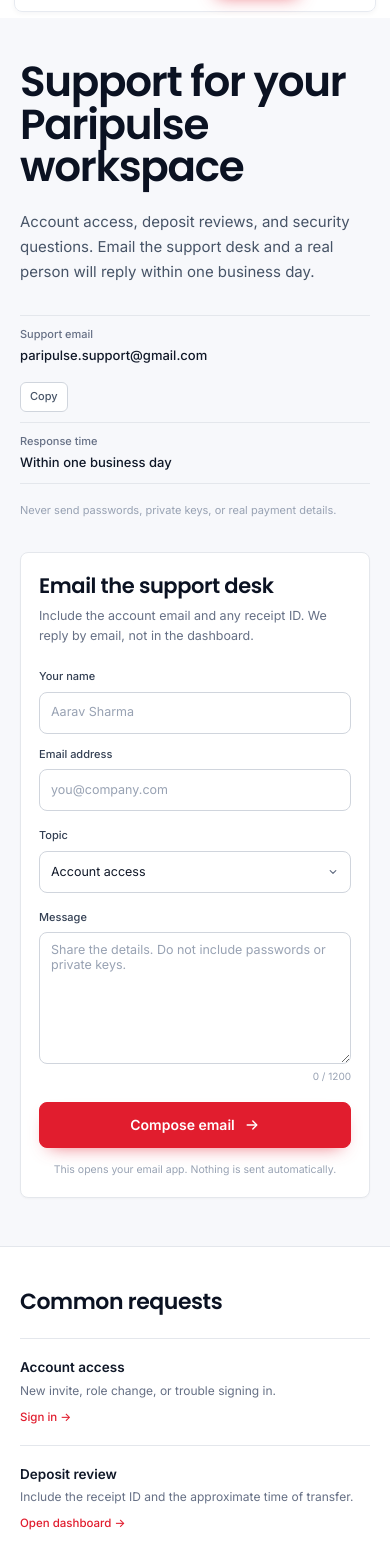
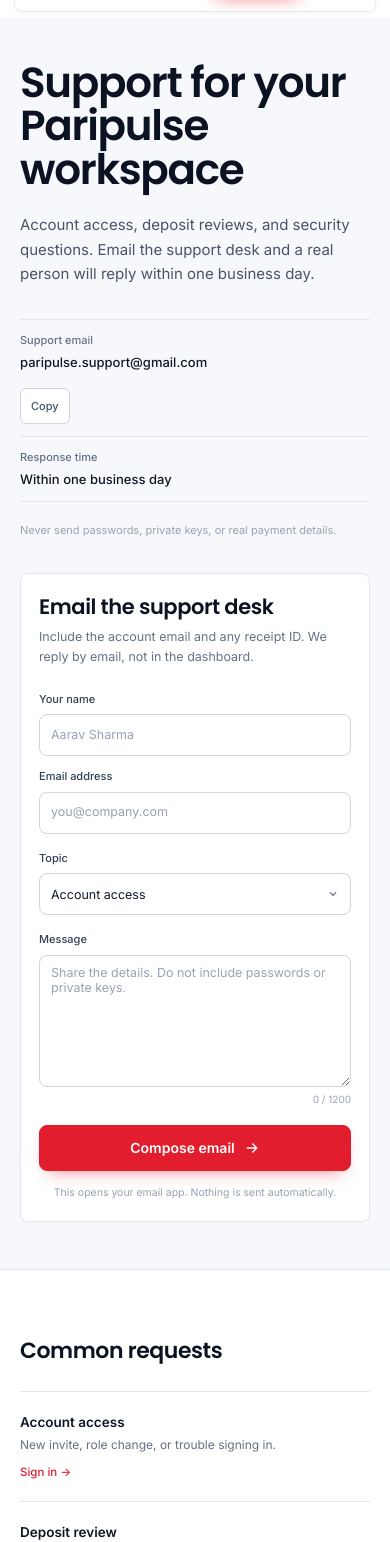
Before and after one commit to Krisht813/paripulse-site, a plain HTML site: page contact/index.html in a window 390 px wide. Shown: the part 64-1606 px from the top of the page. Drawn offline with Linux system fonts and the light colour scheme; files that its build step writes are made by us from their sources.

Commit message:
Apply interface-design contact pass

```diff
--- a/contact/index.html
+++ b/contact/index.html
@@ -19,7 +19,7 @@
   <link rel="preconnect" href="https://fonts.gstatic.com" crossorigin />
   <link href="https://fonts.googleapis.com/css2?family=Inter:wght@400;500;600;700&family=Poppins:wght@600;800&display=swap" rel="stylesheet" />
   <link rel="stylesheet" href="css/home.css?v=20261124-22" />
-  <link rel="stylesheet" href="css/contact.css?v=20261125-4" />
+  <link rel="stylesheet" href="css/contact.css?v=20261125-5" />
   <link rel="stylesheet" href="css/notifications.css?v=20261124-4" />
 </head>
 <body>
--- a/css/contact.css
+++ b/css/contact.css
@@ -20,25 +20,27 @@
 .contact-intro {
   max-width: 560px;
   padding-top: clamp(2px, 0.8vw, 10px);
-  animation: contact-rise 0.4s cubic-bezier(0.22, 1, 0.36, 1) both;
+  animation: contact-rise 0.26s cubic-bezier(0.23, 1, 0.32, 1) both;
 }
 
 .contact-intro h1 {
   margin: 0 0 22px;
   color: var(--navy);
   font-family: var(--display);
-  font-size: clamp(46px, 4.8vw, 76px);
+  font-size: clamp(40px, 4vw, 60px);
   font-weight: 600;
   letter-spacing: -0.03em;
-  line-height: 1.01;
+  line-height: 1.03;
+  text-wrap: balance;
 }
 
 .contact-lead {
   max-width: 46ch;
-  margin: 0 0 30px;
+  margin: 0 0 32px;
   color: #475467;
   font-size: clamp(15px, 1.05vw, 17px);
   line-height: 1.65;
+  text-wrap: pretty;
 }
 
 .contact-direct {
@@ -50,8 +52,8 @@
   display: flex;
   align-items: center;
   gap: 16px;
-  min-height: 58px;
-  padding: 10px 0;
+  min-height: 60px;
+  padding: 12px 0;
   border-bottom: 1px solid var(--line);
 }
 
@@ -85,9 +87,9 @@
 }
 
 .contact-copy {
-  min-height: 30px;
+  min-height: 36px;
   flex: none;
-  padding: 0 9px;
+  padding: 0 10px;
   border: 1px solid #d0d5dd;
   border-radius: 6px;
   background: #ffffff;
@@ -108,7 +110,7 @@
 
 .contact-note {
   max-width: 46ch;
-  margin: 18px 0 0;
+  margin: 20px 0 0;
   color: var(--muted-2);
   font-size: 11px;
   line-height: 1.5;
@@ -117,16 +119,16 @@
 /* ---------- form card ---------- */
 
 .contact-card {
-  padding: clamp(22px, 2.6vw, 32px);
+  padding: clamp(24px, 2.6vw, 32px);
   border: 1px solid var(--line);
   border-radius: 8px;
   background: #ffffff;
   box-shadow: 0 1px 2px rgba(16, 24, 40, 0.03);
-  animation: contact-rise 0.45s 0.06s cubic-bezier(0.22, 1, 0.36, 1) both;
+  animation: contact-rise 0.28s 0.05s cubic-bezier(0.23, 1, 0.32, 1) both;
 }
 
 .contact-card__head {
-  margin-bottom: 22px;
+  margin-bottom: 24px;
 }
 
 .contact-card__head h2 {
@@ -134,6 +136,7 @@
   color: var(--navy);
   font-family: var(--display);
   font-size: clamp(21px, 1.65vw, 26px);
+  text-wrap: balance;
   font-weight: 600;
   letter-spacing: -0.02em;
   line-height: 1.2;
@@ -145,6 +148,7 @@
   color: var(--muted);
   font-size: 12.5px;
   line-height: 1.6;
+  text-wrap: pretty;
 }
 
 .contact-form {
@@ -260,13 +264,13 @@
 /* ---------- common requests ---------- */
 
 .contact-help {
-  padding: clamp(38px, 4.8vw, 64px) 0 clamp(54px, 7vw, 86px);
+  padding: 64px 0 88px;
   border-top: 1px solid var(--line);
   background: #ffffff;
 }
 
 .contact-help__head {
-  margin-bottom: 20px;
+  margin-bottom: 24px;
 }
 
 .contact-help__head h2 {
@@ -288,7 +292,7 @@
   grid-template-columns: minmax(0, 1fr) auto;
   gap: 24px;
   align-items: center;
-  padding: 18px 0;
+  padding: 20px 0;
   border-bottom: 1px solid var(--line);
 }
 
@@ -305,6 +309,7 @@
   color: var(--muted);
   font-size: 12px;
   line-height: 1.55;
+  text-wrap: pretty;
 }
 
 .contact-resource a {
```
